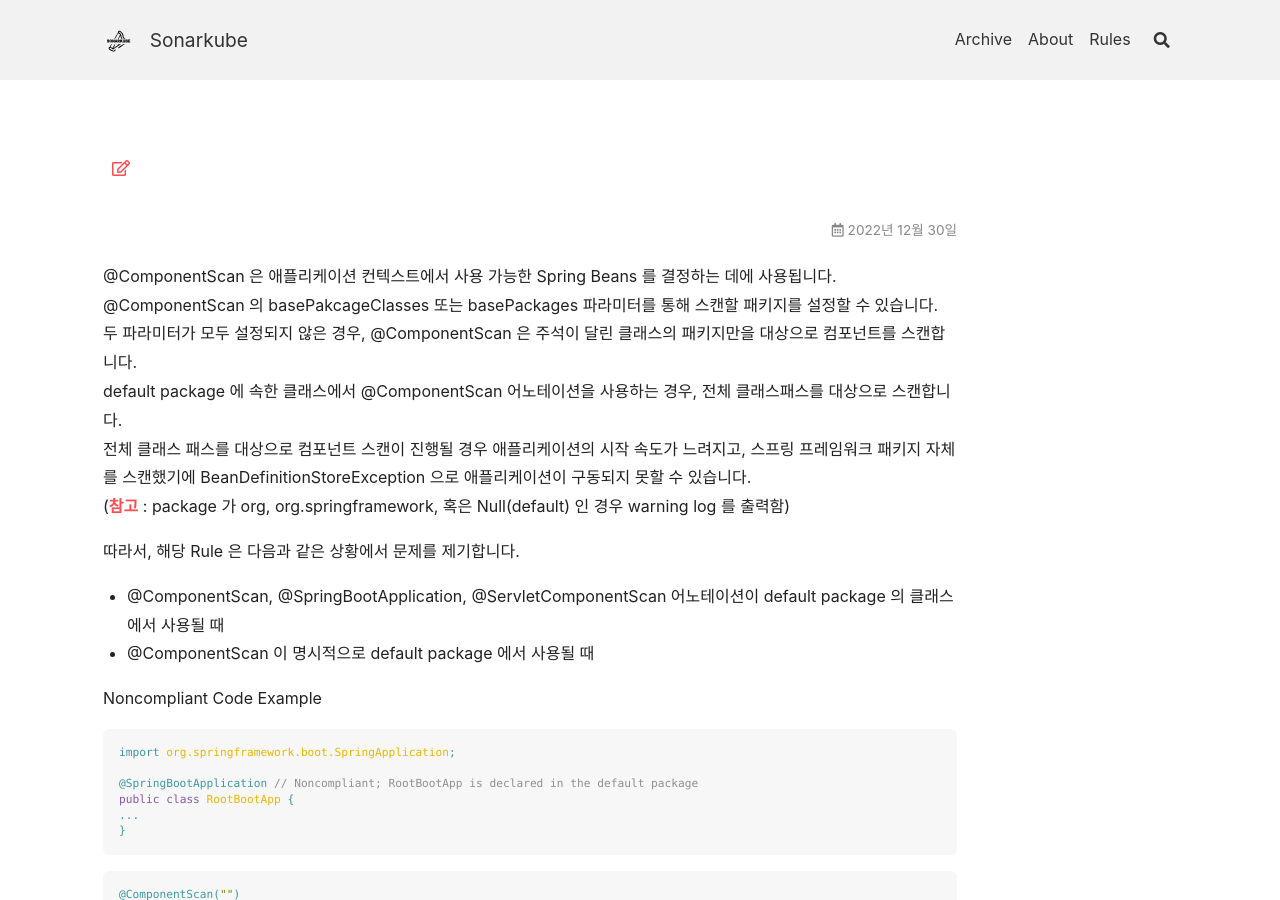
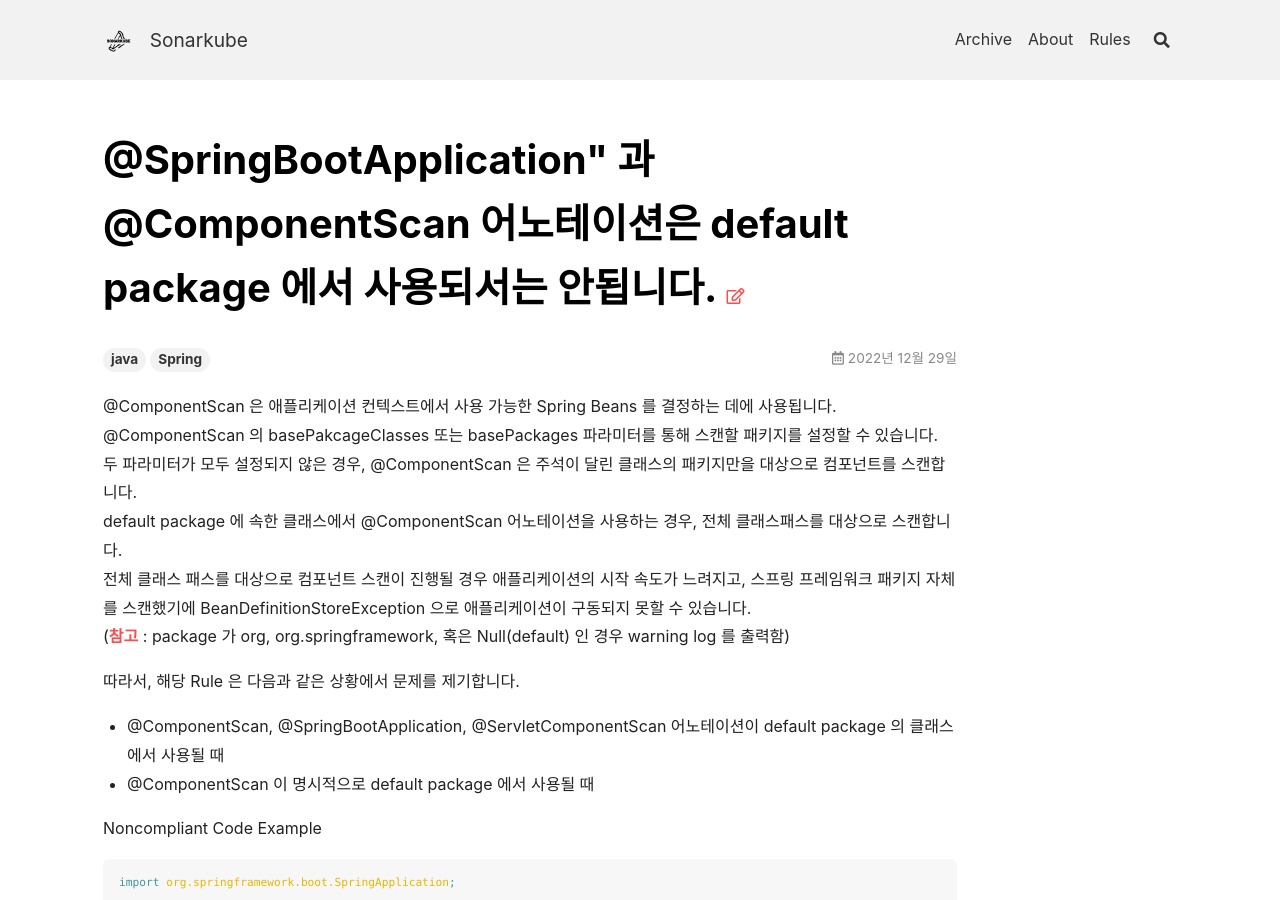
Before and after one commit to kantabile/sonarkube, a Jekyll site: the page built from _posts/2022-12-29-RSPEC-4602.md, in a window 1280 px wide and 900 px high. Built offline with Jekyll 4.4.1, drawn with Linux system fonts in a browser that asks for light colours; nearby versions of some CDN libraries; emoji names are drawn with the system emoji font; some of the changed text lies outside the part shown.

Commit message:
fix : 불필요 post 삭제 및 특수문자로 시작하는 title 을 quote 로 감싸도록 수정

```diff
--- a/_posts/2022-12-29-RSPEC-4602.md
+++ b/_posts/2022-12-29-RSPEC-4602.md
@@ -1,6 +1,6 @@
 ---
-title: @SpringBootApplication 과 @ComponentScan 어노테이션은 default package 에서 사용되서는 안됩니다.
-tags: Spring
+title: '@SpringBootApplication" 과 @ComponentScan 어노테이션은 default package 에서 사용되서는 안됩니다.'
+tags: [java, Spring]
 ---
 
 @ComponentScan 은 애플리케이션 컨텍스트에서 사용 가능한 Spring Beans 를 결정하는 데에 사용됩니다.
```
Also changed, not shown: CONTRIBUTING.md (+7 -0 lines), _posts/2018-07-01-welcome.md (deleted, +0 -16 lines), _posts/2022-12-29-RSPEC-2229.md (+1 -1 lines), _posts/2022-12-29-RSPEC-3753.md (+2 -2 lines).
